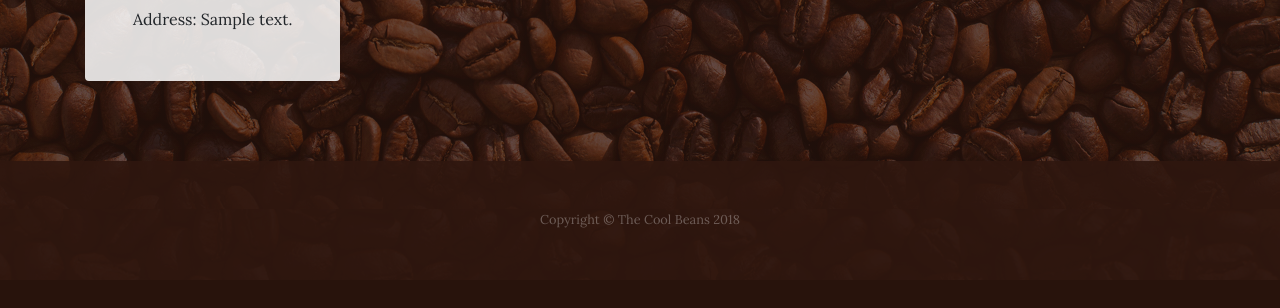
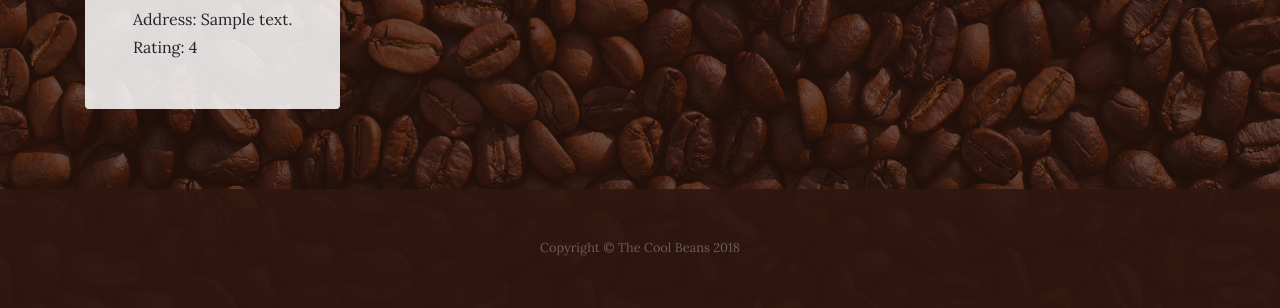
Before and after one commit to sonambenakatti/idb, a Flask app: page /scenic/1 in a window 1280 px wide. Shown: the part 767-1075 px from the top of the page. Before the commit the page ends 995 px from the top, so only its background shows below. Run offline with Flask 2, Linux system fonts and the light colour scheme; a database or web service that is not in the repository returns one stand-in record (values such as "Sample title"); data that the repository does not hold is empty; some libraries are stand-ins or nearby versions.

Commit message:
Reformatted scenic locations page

```diff
--- a/app.py
+++ b/app.py
@@ -77,10 +77,11 @@ def scenicdetails(placeID):
 	name = json1['result']['name']
 
 	address = json1["result"]["formatted_address"]
+	rating= json1["result"]["rating"]
 	photo = 'https://maps.googleapis.com/maps/api/place/photo?maxwidth=400&photoreference=' + json1['result']['photos'][0]['photo_reference']+ '&key=AIzaSyBlOaCDL8ePD3nignTrJN1oViXj_rDx_1U'
 	src_for_map = "https://www.google.com/maps/embed/place?key=AIzaSyBlOaCDL8ePD3nignTrJN1oViXj_rDx_1U&origin=place_id:" + placeID + "&output=embed"
 
-	return flask.render_template('scenicdetails.html', name=name, address=address, photo=photo, src_for_map=src_for_map)
+	return flask.render_template('scenicdetails.html', name=name, address=address, photo=photo, src_for_map=src_for_map, rating=rating)
 
 
 
--- a/templates/scenicdetails.html
+++ b/templates/scenicdetails.html
@@ -53,9 +53,10 @@
 
             </div>
             <div class="bg-faded p-5 rounded">
-              <p class="mb-0">Address: {{address}}</br>
+              <p class="mb-0">Address: {{address}}</br>Rating: {{rating}}
 
               </p>
+
             </div>
           </div>
         </div>
```
Also changed, not shown: templates/products.html (+10 -7 lines).
